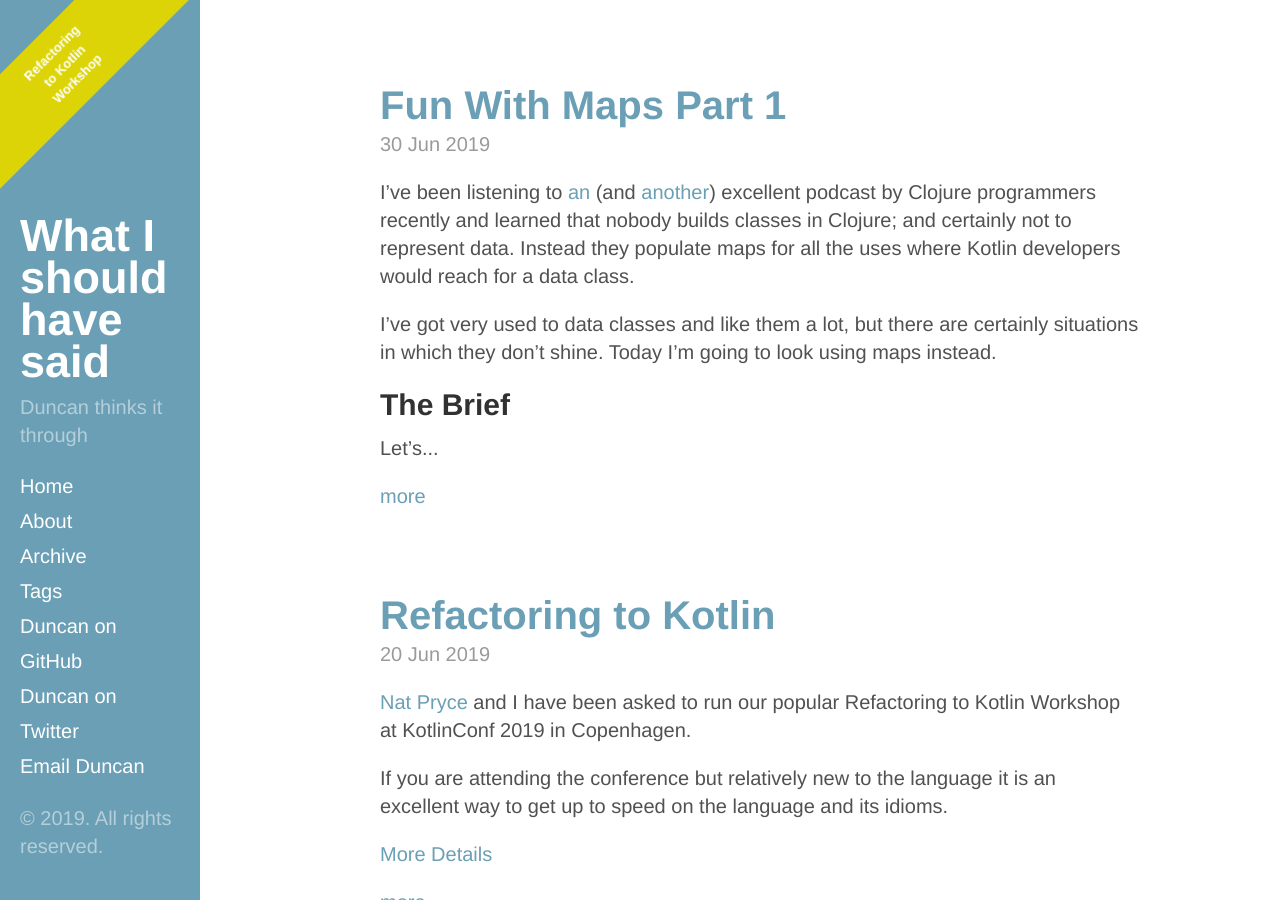
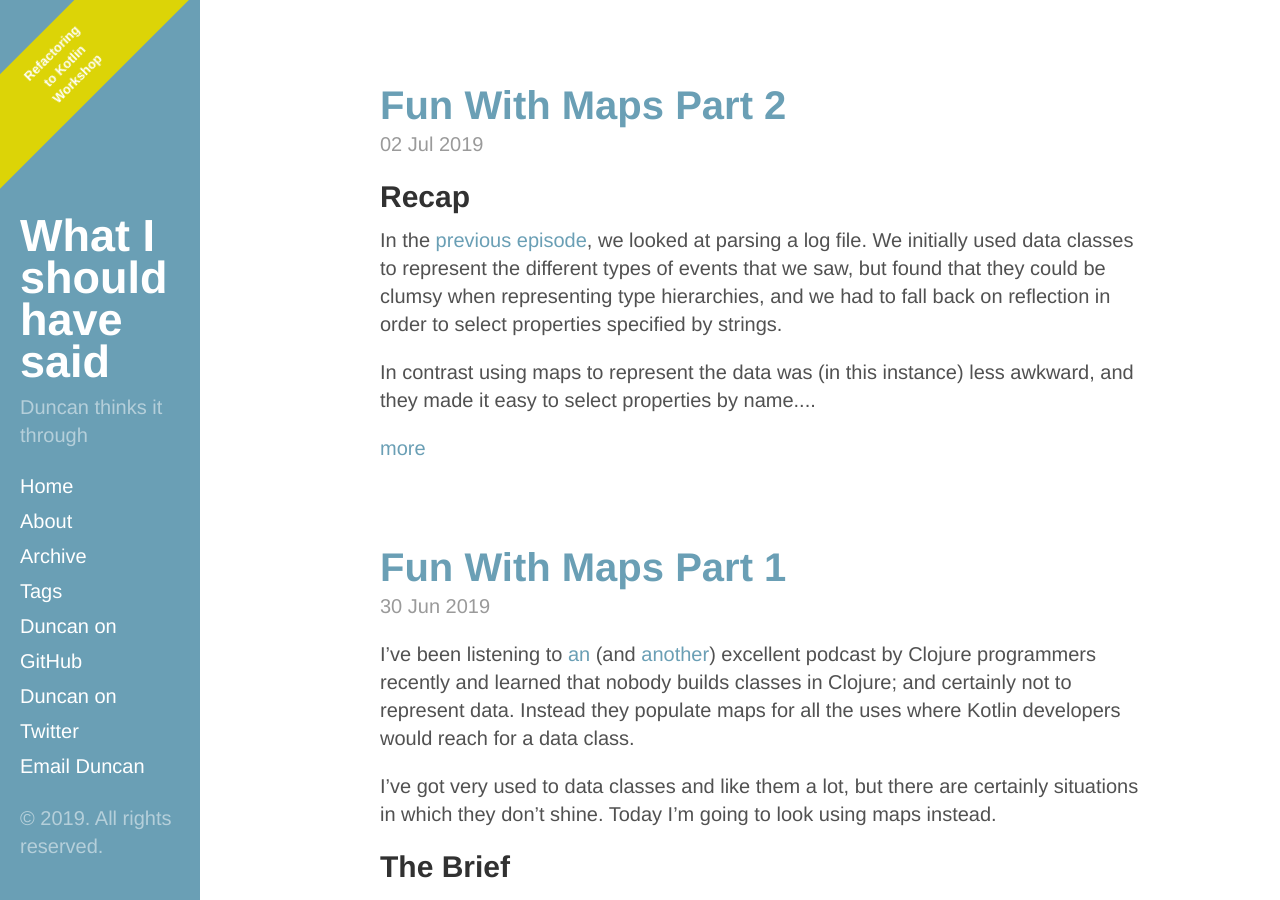
Before and after one commit to dmcg/dmcg.github.io, a Jekyll site: the page built from index.html, in a window 1280 px wide and 900 px high. Built offline with Jekyll 4.4.1, drawn with Linux system fonts in a browser that asks for light colours; the list of posts is cut into pages by our own code; some of the changed lines change nothing that is shown; some of the changed text lies outside the part shown.

Commit message:
Fun with Maps Part 2

````diff
--- a/_posts/2019-06-30-fun-with-maps-part-1.md
+++ b/_posts/2019-06-30-fun-with-maps-part-1.md
@@ -450,6 +450,6 @@ fun filterFile(file: File, propertyName: String, propertyValue: String) = file.u
 }
 ```
 
-This technique of taking a map and tagging it with a type-erased but reconstructable marker, and synthesising properties based on the marker type, is a nice way to add gradual typing to a map-based data model. What if we want to go the other way round - represent a statically-typed model as a map? We'll look at that in the next episode.
+This technique of taking a map and tagging it with a type-erased but reconstructable marker, and synthesising properties based on the marker type, is a nice way to add gradual typing to a map-based data model. What if we want to go the other way round - represent a statically-typed model as a map? We'll look at that in the [next episode](fun-with-maps-part-2.html).
 
 Thanks to [Nat Pryce](http://natpryce.com), [Rob Fletcher](https://twitter.com/_fletchr) and [Robert Stoll](http://tutteli.ch) for providing feedback on this article.
--- /dev/null
+++ b/_posts/2019-07-02-fun-with-maps-part-2.md
@@ -0,0 +1,165 @@
+---
+title: Fun With Maps Part 2
+layout: post
+tags: [Kotlin, Fun With Maps]
+---
+
+## Recap
+
+In the [previous episode](fun-with-maps-part-1.html), we looked at parsing a log file. We initially used data classes to represent the different types of events that we saw, but found that they could be clumsy when representing type hierarchies, and we had to fall back on reflection in order to select properties specified by strings.
+
+In contrast using maps to represent the data was (in this instance) less awkward, and they made it easy to select properties by name. Whilst I at least missed the reassurance that properties would be present and a given type that strong typing gave us, introducing a phantom type and extension properties allowed me to regain some of that confidence in a gradual way. I called the technique Phantom-typed PropertySets, but I'm hoping that someone else has given the technique a better name.
+
+So we have a way to alleviate some of the loose-typing problems of maps. What can we do to make data classes more convenient? In particular to allow us access to properties in a dynamic way like we can with maps?
+
+## Accessing properties with reflection
+
+We saw that we can use reflection access a the value of a Kotlin property by name. In short
+
+```kotlin
+@Suppress("UNCHECKED_CAST")
+private fun Any.propertyValue(name: String): Any? =
+    (this::class.memberProperties as Collection<KProperty1<Any, Any?>>).find {
+        it.name == name
+    }?.get(this)
+```
+
+That nasty cast is a result of the `out` variance of `KClass` - the less said about it the better. Let's see it working.
+
+```kotlin
+data class Person(val firstName: String, val lastName: String)
+
+class PropertyValueTests() {
+
+    val person = Person("Fred", "Flintstone")
+
+    @Test fun tests() {
+        assertEquals("Fred", person.propertyValue("firstName"))
+        assertNull(person.propertyValue("dob"))
+    }
+}
+```
+
+Compared to Java reflection, that's pretty convenient already. Could we do better? Could we just treat our data object *as* a map?
+
+We would be on the right lines if we can get the following to work.
+
+```kotlin
+class ObjectToMapTests() {
+
+    val person = Person("Fred", "Flintstone")
+    val map = person.asPropertyMap()
+
+    @Test fun tests() {
+        assertEquals("Fred", map["firstName"])
+        assertNull(map["dob"])
+
+        assertEquals(2, map.size)
+        assertEquals(setOf("firstName", "lastName"), map.keys)
+        assertEquals(listOf("Fred", "Flintstone"), map.values)
+
+        // etc
+    }
+}
+```
+
+## SpaceBlanket
+
+If you fancy a challenge, go ahead and write your own implementation of `asPropertyMap`. It's an interesting task, and you may well make different trade-offs than I did.
+
+This was what I came up with.
+
+```kotlin
+fun Any.asPropertyMap(): Map<String, Any?> = SpaceBlanket(this)
+
+internal class SpaceBlanket(private val thing: Any) : Map<String, Any?> {
+
+    override val entries: Set<Map.Entry<String, Any?>>
+        get() = keys.map { AbstractMap.SimpleImmutableEntry(it, get(it)) }.toSet()
+
+    override val keys by lazy { properties.filter { it.visibility == KVisibility.PUBLIC }.map { it.name }.toSet() }
+
+    override val size: Int get() = keys.size
+
+    override val values: Collection<Any?>
+        get() = keys.map { this[it] }
+
+    override fun containsKey(key: String) = keys.contains(key)
+
+    override fun containsValue(value: Any?) = values.contains(value)
+
+    override fun get(key: String): Any? = properties.firstOrNull { it.name == key }?.get(thing)
+
+    override fun isEmpty() = size == 0
+
+    override fun equals(other: Any?) = when (other) {
+        is SpaceBlanket -> this.entries == other.entries
+        is Map<*, *> -> other == this
+        else -> false
+    }
+
+    // copied from AbstractMap
+    override fun hashCode(): Int {
+        var h = 0
+        val i = entries.iterator()
+        while (i.hasNext())
+            h += i.next().hashCode()
+        return h
+    }
+
+    override fun toString() = HashMap(this).toString()
+
+    @Suppress("UNCHECKED_CAST")
+    private val properties by lazy {
+        thing::class.memberProperties as Collection<KProperty1<Any, Any?>> // nasty cast due to out variance of thing::class
+    }
+}
+```
+
+I've published this on [GitHub](https://github.com/dmcg/spaceblanket) as a proof of concept. There are lots more features you could reasonably want, in particular recursively yielding maps for all non-primitive properties, but it is still pretty handy. We can go back to the `filterFile` example from Part 1 and write
+
+```kotlin
+fun filterFile(file: File, propertyName: String, propertyValue: String) = file.useLines { lines ->
+    lines.map { it.toLogEntry() }
+        .filter { it.asPropertyMap()[propertyName].toString() == propertyValue }
+        .forEach(::println)
+}
+```
+
+or to dump all the properties of a Kotlin object with their values
+
+```kotlin
+fun Any.dumped() = println(
+    this
+        .asPropertyMap()
+        .entries
+        .joinToString(",") { "${it.key} = ${it.value}" }
+)
+```
+
+Or check a subset of the properties of an object in one go
+
+```kotlin
+fun check(entry: IPEntry) {
+    val expected = mapOf("index" to "index #0", "interfaceName" to "VLINK1")
+    val relevantProperties: Map<String, Any?> = entry
+        .asPropertyMap()
+        .entries
+        .filter { it.key in expected.keys }
+        .map { it.key to it.value }
+        .toMap()
+    assertEquals(expected, relevantProperties)
+}
+```
+
+Converting to a map isn't the only way to solve these sorts of problems, but the chances are that you *can* work out how to solve them with a map, so it may well be a good start.
+
+## Conclusion
+
+Data classes are a really nice feature of Kotlin, and should be your default choice for representing data, but they have limitations.
+
+If you have unknown data, a heavily subtyped data model, or need dynamic access to properties, maps may be a better choice. You can bring some gradual typing to your maps using Phantom-typed PropertySets.
+
+If you choose data classes and find that you occasionally need map-like access, SpaceBlanket or something like it can retrofit a map interface to standard Kotlin objects.
+
+Thanks to [Nat Pryce](http://natpryce.com), [Rob Fletcher](https://twitter.com/_fletchr) and [Robert Stoll](http://tutteli.ch) for providing feedback on this article.
````
